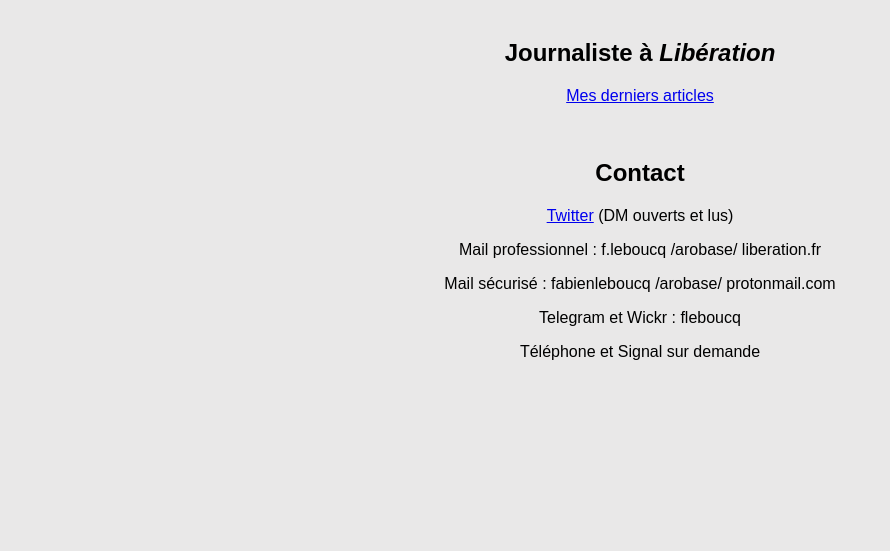
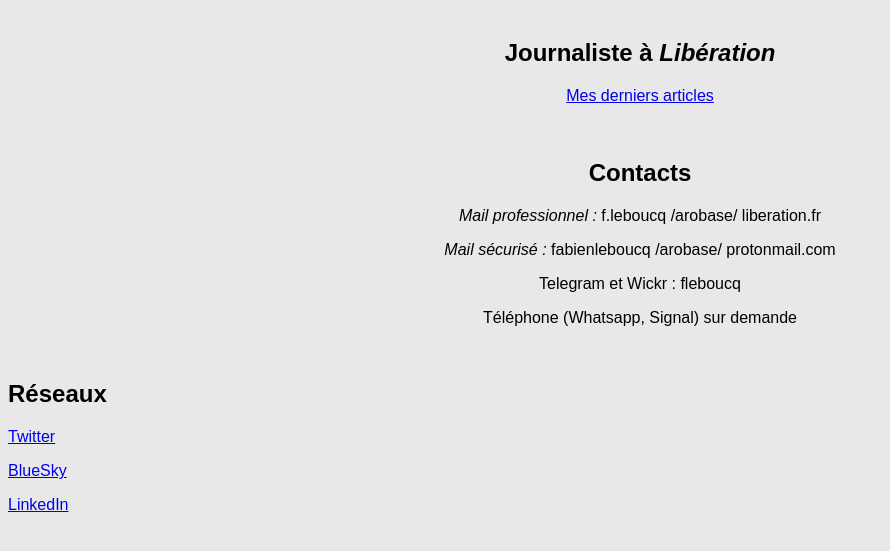
Before and after one commit to LeboucqF/leboucqf.github.io, a plain HTML site: page index.html in a window 1280 px wide. Shown: the part 105-656 px from the top of the page, without its empty margins (0-890 px from the left). Drawn offline with Linux system fonts and the light colour scheme.

Commit message:
index.html

```diff
--- a/index.html
+++ b/index.html
@@ -8,12 +8,17 @@
 <h2>Journaliste à <i>Libération</i></h2>
 <p><a href="https://www.liberation.fr/auteur/fabien-leboucq/">Mes derniers articles</a></p>
 <br>
-<h2>Contact</h2>
-<p><a href="https://twitter.com/LeboucqF">Twitter</a> (DM ouverts et lus)</p>
-<p>Mail professionnel : f.leboucq /arobase/ liberation.fr </p>
-<p>Mail sécurisé : fabienleboucq /arobase/ protonmail.com</p>
+<h2>Contacts</h2>
+<p><i>Mail professionnel :</i> f.leboucq /arobase/ liberation.fr </p>
+<p><i>Mail sécurisé :</i> fabienleboucq /arobase/ protonmail.com</p>
 <p>Telegram et Wickr : fleboucq</p>
-<p>Téléphone et Signal sur demande</p></center>
+<p>Téléphone (Whatsapp, Signal) sur demande</p></center>
+<br>
+<h2>Réseaux</h2>
+<p><a href="https://twitter.com/LeboucqF">Twitter</a></p>
+<p><a href="https://bsky.app/profile/leboucqf.bsky.social">BlueSky</a></p>
+<p><a href="https://www.linkedin.com/in/fabien-leboucq-1b9a61a7/">LinkedIn</a></p>
+</center>
 </font>
 </body>
 </html>
```
